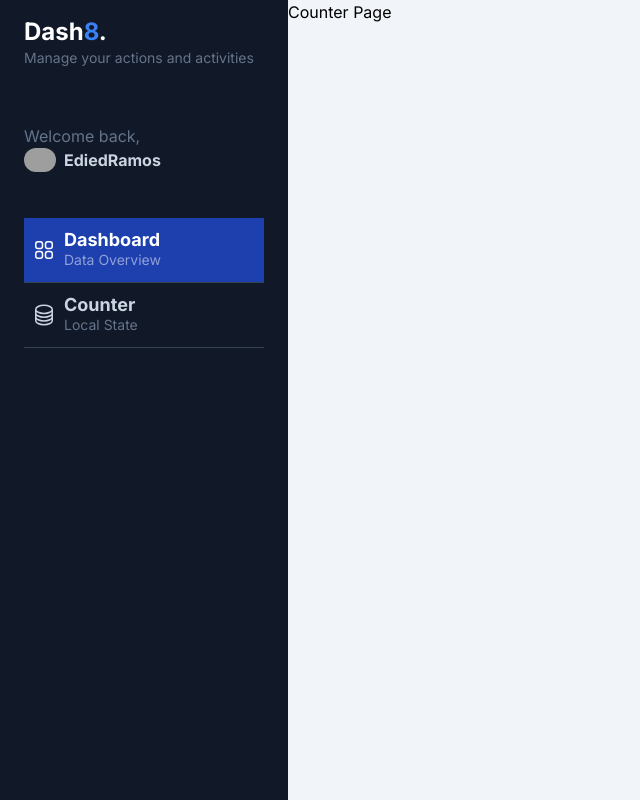
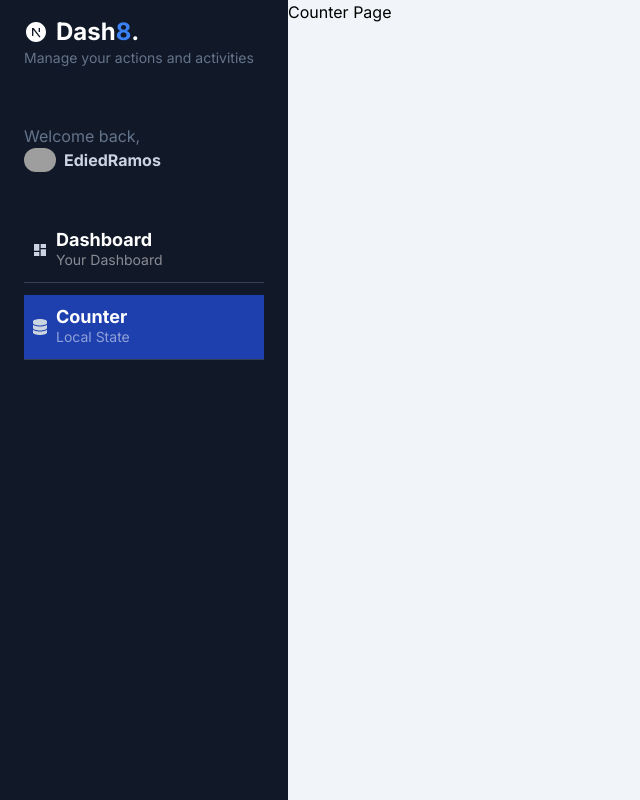
Before and after one commit to EdiedRamos/my-dashboard-nextjs, a Next.js app: page /dashboard/counter in a window 1280 px wide. Shown: the whole page, without its empty margins (0-640 px from the left). Built offline with nearby package versions, Linux system fonts and the light colour scheme; grey boxes are pictures that could not be loaded.

Commit message:
feat: add active link functionality

```diff
--- a/src/app/components/Sidebar.tsx
+++ b/src/app/components/Sidebar.tsx
@@ -1,5 +1,24 @@
+import { FaDatabase } from "react-icons/fa6";
 import Image from "next/image";
+import { MdDashboard } from "react-icons/md";
 import React from "react";
+import { RiNextjsFill } from "react-icons/ri";
+import { SidebarMenuItem } from "./SidebarMenuItem";
+
+const menuItems = [
+  {
+    path: "/dashboard/main",
+    icon: <MdDashboard />,
+    title: "Dashboard",
+    subtitle: "Your Dashboard",
+  },
+  {
+    path: "/dashboard/counter",
+    icon: <FaDatabase />,
+    title: "Counter",
+    subtitle: "Local State",
+  },
+];
 
 export const Sidebar = () => {
   return (
@@ -8,8 +27,10 @@ export const Sidebar = () => {
       className="bg-gray-900 min-h-screen z-10 text-slate-300 w-72 left-0 h-screen overflow-y-scroll"
     >
       <div id="logo" className="my-4 px-6">
-        <h1 className="text-lg md:text-2xl font-bold text-white">
-          Dash<span className="text-blue-500">8</span>.
+        <h1 className="flex items-center text-lg md:text-2xl font-bold text-white">
+          <RiNextjsFill className="mr-2" />
+          <span>Dash</span>
+          <span className="text-blue-500">8</span>.
         </h1>
         <p className="text-slate-500 text-sm">
           Manage your actions and activities
@@ -30,65 +51,10 @@ export const Sidebar = () => {
           <span className="text-sm md:text-base font-bold">EdiedRamos</span>
         </a>
       </div>
-      <div id="nav" className="w-full px-6">
-        <a
-          href="#"
-          className="w-full px-2 inline-flex space-x-2 items-center border-b border-slate-700 py-3 bg-blue-800 hover:bg-white/5 transition ease-linear duration-150"
-        >
-          <div>
-            <svg
-              xmlns="http://www.w3.org/2000/svg"
-              fill="none"
-              viewBox="0 0 24 24"
-              strokeWidth="1.5"
-              stroke="currentColor"
-              className="w-6 h-6 text-white"
-            >
-              <path
-                strokeLinecap="round"
-                strokeLinejoin="round"
-                d="M3.75 6A2.25 2.25 0 016 3.75h2.25A2.25 2.25 0 0110.5 6v2.25a2.25 2.25 0 01-2.25 2.25H6a2.25 2.25 0 01-2.25-2.25V6zM3.75 15.75A2.25 2.25 0 016 13.5h2.25a2.25 2.25 0 012.25 2.25V18a2.25 2.25 0 01-2.25 2.25H6A2.25 2.25 0 013.75 18v-2.25zM13.5 6a2.25 2.25 0 012.25-2.25H18A2.25 2.25 0 0120.25 6v2.25A2.25 2.25 0 0118 10.5h-2.25a2.25 2.25 0 01-2.25-2.25V6zM13.5 15.75a2.25 2.25 0 012.25-2.25H18a2.25 2.25 0 012.25 2.25V18A2.25 2.25 0 0118 20.25h-2.25A2.25 2.25 0 0113.5 18v-2.25z"
-              />
-            </svg>
-          </div>
-          <div className="flex flex-col">
-            <span className="text-lg font-bold leading-5 text-white">
-              Dashboard
-            </span>
-            <span className="text-sm text-white/50 hidden md:block">
-              Data Overview
-            </span>
-          </div>
-        </a>
-        <a
-          href="#"
-          className="w-full px-2 inline-flex space-x-2 items-center border-b border-slate-700 py-3 hover:bg-white/5 transition ease-linear duration-150"
-        >
-          <div>
-            <svg
-              xmlns="http://www.w3.org/2000/svg"
-              fill="none"
-              viewBox="0 0 24 24"
-              strokeWidth="1.5"
-              stroke="currentColor"
-              className="w-6 h-6"
-            >
-              <path
-                strokeLinecap="round"
-                strokeLinejoin="round"
-                d="M20.25 6.375c0 2.278-3.694 4.125-8.25 4.125S3.75 8.653 3.75 6.375m16.5 0c0-2.278-3.694-4.125-8.25-4.125S3.75 4.097 3.75 6.375m16.5 0v11.25c0 2.278-3.694 4.125-8.25 4.125s-8.25-1.847-8.25-4.125V6.375m16.5 0v3.75m-16.5-3.75v3.75m16.5 0v3.75C20.25 16.153 16.556 18 12 18s-8.25-1.847-8.25-4.125v-3.75m16.5 0c0 2.278-3.694 4.125-8.25 4.125s-8.25-1.847-8.25-4.125"
-              />
-            </svg>
-          </div>
-          <div className="flex flex-col">
-            <span className="text-lg text-slate-300 font-bold leading-5">
-              Counter
-            </span>
-            <span className="text-sm text-slate-500 hidden md:block">
-              Local State
-            </span>
-          </div>
-        </a>
+      <div id="nav" className="w-full px-6 flex flex-col gap-3">
+        {menuItems.map((menuItem) => (
+          <SidebarMenuItem {...menuItem} />
+        ))}
       </div>
     </div>
   );
--- /dev/null
+++ b/src/app/components/SidebarMenuItem.tsx
@@ -0,0 +1,32 @@
+"use client";
+
+import Link from "next/link";
+import React from "react";
+import { usePathname } from "next/navigation";
+
+interface Props {
+  icon: React.ReactNode;
+  title: string;
+  subtitle: string;
+  path: string;
+}
+
+export const SidebarMenuItem = ({ icon, title, subtitle, path }: Props) => {
+  const currentPath = usePathname();
+  return (
+    <Link
+      href={path}
+      className={`w-full px-2 inline-flex space-x-2 items-center border-b border-slate-700 py-3  hover:bg-white/5 transition ease-linear duration-150 ${
+        currentPath === path ? "bg-blue-800" : ""
+      }`}
+    >
+      <div>{icon}</div>
+      <div className="flex flex-col">
+        <span className="text-lg font-bold leading-5 text-white">{title}</span>
+        <span className="text-sm text-white/50 hidden md:block">
+          {subtitle}
+        </span>
+      </div>
+    </Link>
+  );
+};
--- a/src/app/components/index.ts
+++ b/src/app/components/index.ts
@@ -1 +1,2 @@
 export * from "./Sidebar";
+export * from "./SidebarMenuItem";
--- /dev/null
+++ b/src/app/dashboard/main/page.tsx
@@ -0,0 +1,5 @@
+const MainPage = () => {
+  return <div>Main Page</div>;
+};
+
+export default MainPage;
--- a/src/app/page.tsx
+++ b/src/app/page.tsx
@@ -1,7 +1,7 @@
 import { redirect } from "next/navigation";
 
 const page = () => {
-  redirect("/dashboard/counter");
+  redirect("/dashboard/main");
 };
 
 export default page;
```
Also changed, not shown: package.json (+5 -4 lines), 1 other file (tests, documents, lock files or other folders).
